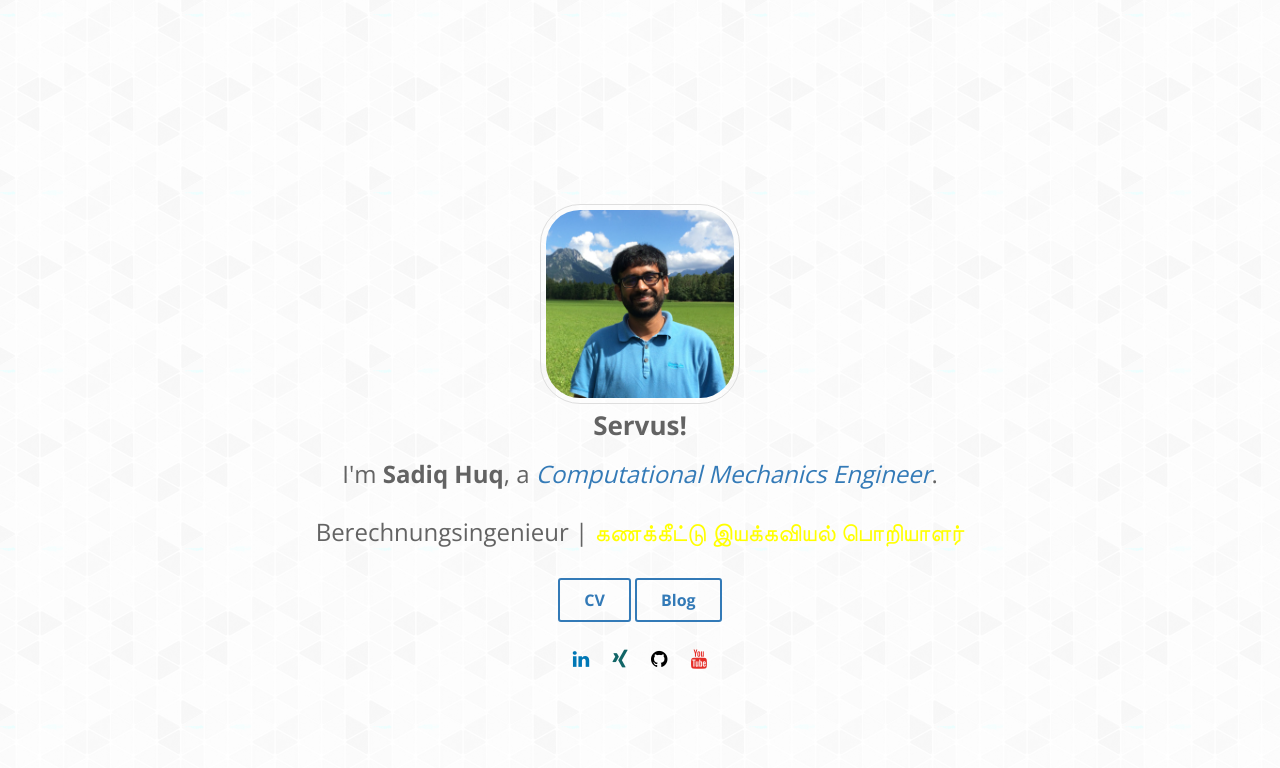
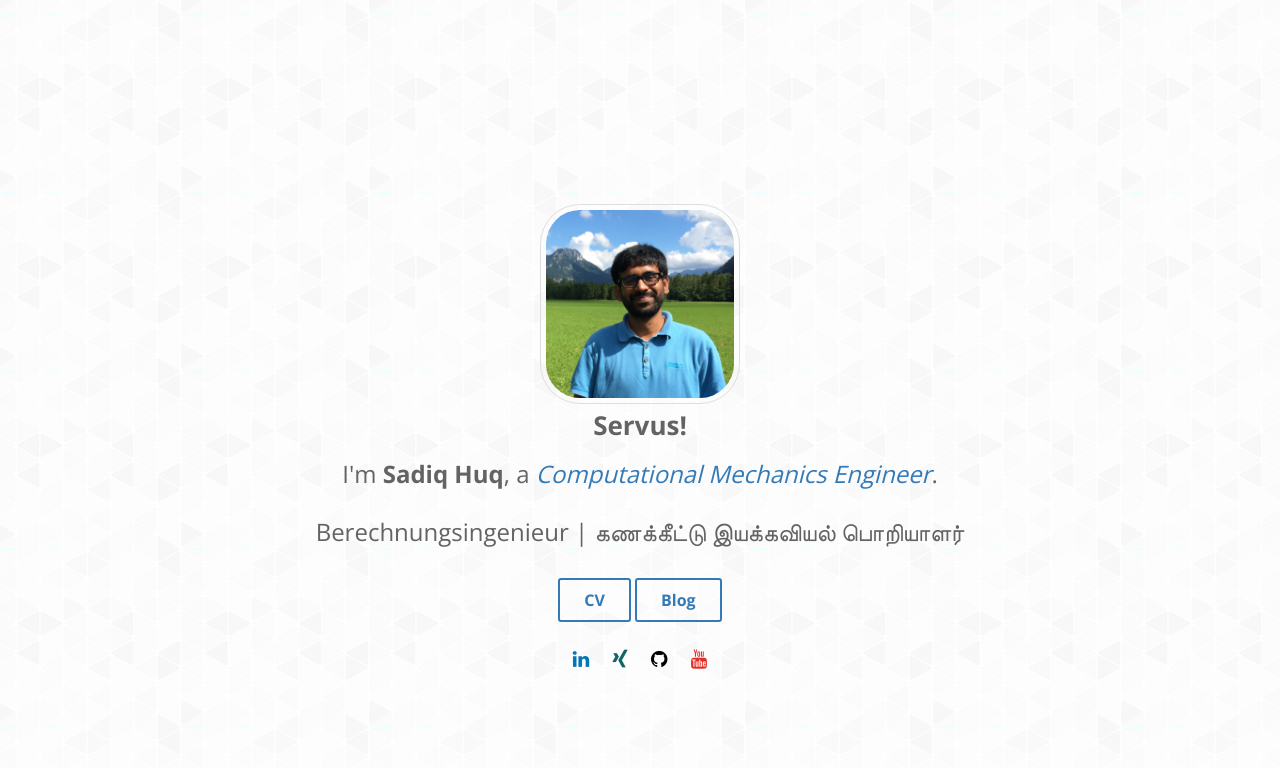
Before and after one commit to sadiqhuq/sadiqhuq.github.io, a Jekyll site: the page built from index.html, in a window 1280 px wide. Shown: the top 768 px of the page. Built offline with Jekyll 4.4.1, drawn with Linux system fonts in a browser that asks for light colours; nearby versions of some CDN libraries; some web fonts are replaced.

Commit message:
zamil font abort

```diff
--- a/_includes/head.html
+++ b/_includes/head.html
@@ -7,8 +7,8 @@
     <meta name="description" content="{% if page.excerpt %}{{ page.excerpt | strip_html | strip_newlines | truncate: 160 }}{% else %}{{ site.description }}{% endif %}">
 
     <link rel="stylesheet" href="{{ "/css/main.css" | prepend: site.baseurl }}">
-   <link rel="stylesheet" href="http://fonts.googleapis.com/css?family=Catamaran" type='text/css'>
-    <link rel="stylesheet" href="http://fonts.googleapis.com/earlyaccess/notosanstamil.css" type='text/css'>
+   <link rel="stylesheet" href="//fonts.googleapis.com/css?family=Catamaran" type='text/css'>
+    <link rel="stylesheet" href="//fonts.googleapis.com/earlyaccess/notosanstamil.css" type='text/css'>
     <link rel="canonical" href="{{ page.url | replace:'index.html','' | prepend: site.baseurl | prepend: site.url }}">
     <link rel="alternate" type="application/rss+xml" title="{{ site.title }}" href="{{ "/feed.xml" | prepend: site.baseurl | prepend: site.url }}" />
     <link rel="shortcut icon" href="{{ site.baseurl }}/images/webpage/favicon.ico">
--- a/css/main.scss
+++ b/css/main.scss
@@ -14,34 +14,9 @@
 // .tamilcat p{ font-family: 'Catamaran', serif; }
 //.tamilcat h3 { font-family: 'Catamaran', serif; }
 .tamil {
-//  font-family: "notosanstamil", sans-serif !important;
-/* tamil */
-   @font-face {
-     font-family: 'Catamaran';
-     font-style: normal;
-     font-weight: 400;
-     src: local('Catamaran'), local('Catamaran-Regular'), url(//fonts.gstatic.com/s/catamaran/v1/Q9cqF91R4Q6z47_V8UvFGBJtnKITppOI_IvcXXDNrsc.woff2) format('woff2');
-     unicode-range: U+0964-0965, U+0B82-0BFA, U+200B-200D, U+20B9, U+25CC;
-   }
-   /* latin-ext */
-   @font-face {
-     font-family: 'Catamaran';
-     font-style: normal;
-     font-weight: 400;
-     src: local('Catamaran'), local('Catamaran-Regular'), url(//fonts.gstatic.com/s/catamaran/v1/t_-OVtQ5f4U5rdYNmrStgxJtnKITppOI_IvcXXDNrsc.woff2) format('woff2');
-     unicode-range: U+0100-024F, U+1E00-1EFF, U+20A0-20AB, U+20AD-20CF, U+2C60-2C7F, U+A720-A7FF;
-   }
-   /* latin */
-   @font-face {
-     font-family: 'Catamaran';
-     font-style: normal;
-     font-weight: 400;
-     src: local('Catamaran'), local('Catamaran-Regular'), url(//fonts.gstatic.com/s/catamaran/v1/iVYgK2bOLvZcSxr0ITOecltXRa8TVwTICgirnJhmVJw.woff2) format('woff2');
-     unicode-range: U+0000-00FF, U+0131, U+0152-0153, U+02C6, U+02DA, U+02DC, U+2000-206F, U+2074, U+20AC, U+2212, U+2215, U+E0FF, U+EFFD, U+F000;
-   }
+// font-family: "notosanstamil", sans-serif !important;
    font-family: "Catamaran", sans-serif !important;
-
-   color:#ffff00;
+// color:#ff00ff;
 }
 /* avatar author image*/
 .dot {
```
Lines whose indentation alone changed are shown as unchanged.
